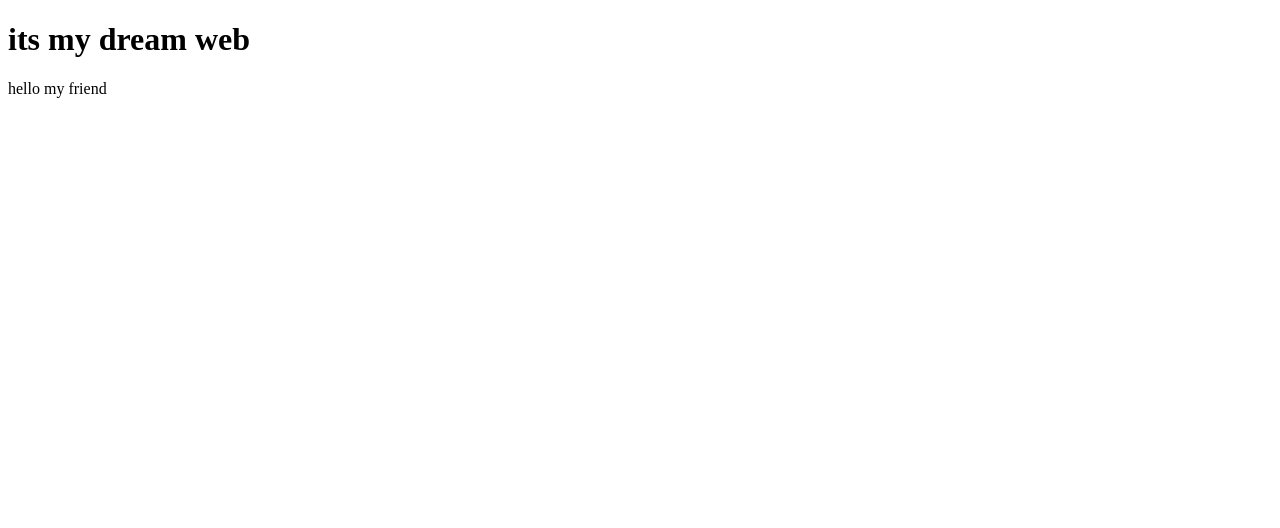
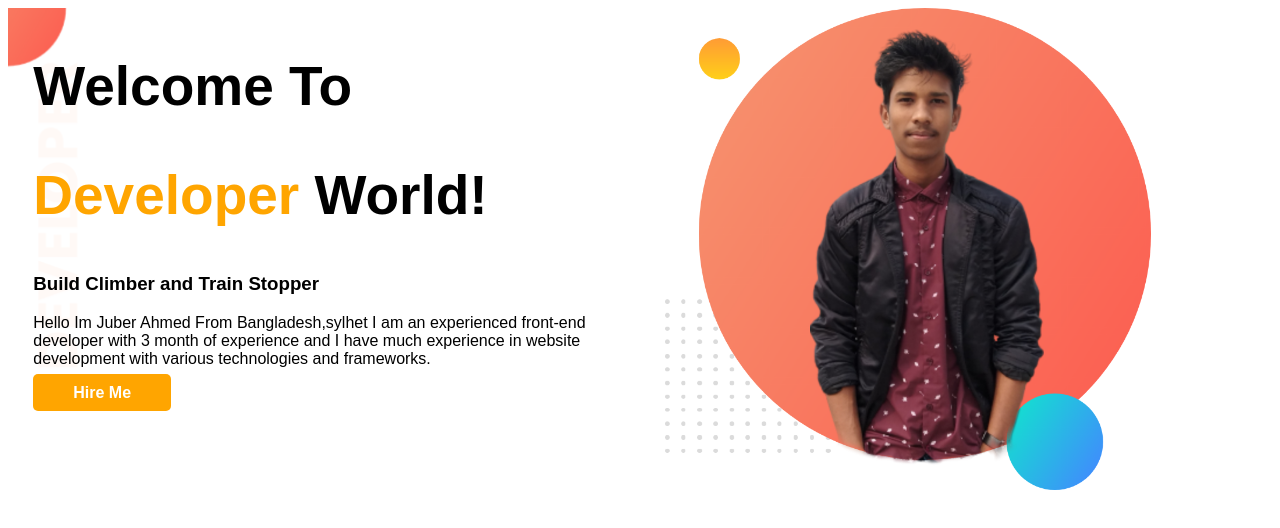
Before and after one commit to juberahmed1/my-developer-portfolio, a plain HTML site: page index.html in a window 1280 px wide. Drawn offline with Linux system fonts and the light colour scheme.

Commit message:
aded to git

```diff
--- a/index.html
+++ b/index.html
@@ -1,14 +1,27 @@
 <!DOCTYPE html>
 <html lang="en">
+
 <head>
     <meta charset="UTF-8">
     <meta http-equiv="X-UA-Compatible" content="IE=edge">
     <meta name="viewport" content="width=device-width, initial-scale=1.0">
-    <title>Dream developer</title>
+    <title>Dream-Developer</title>
     <link rel="stylesheet" href="style.css">
 </head>
+
 <body>
-    <h1>its my dream web</h1>
-    <p>hello my friend</p>
+    <section class="top-banner">
+        <div class="half-width">
+            <h1>Welcome To</h1>
+            <h1><span class="orange-color"> Developer</span> World!</h1>
+            <h3>Build Climber and Train Stopper</h3>
+            <p>Hello Im Juber Ahmed From Bangladesh,sylhet I am an experienced front-end developer with 3 month
+                of experience and I have much experience in website development with various technologies and
+                frameworks.</p>
+            <a class="hire-me" target="blank" href="https://www.facebook.com/juber077723">Hire Me</a>
+        </div>
+        <div class="half-width"><img src="images/school.png.png" alt=""></div>
+    </section>
 </body>
+
 </html>
--- a/style.css
+++ b/style.css
@@ -0,0 +1,11 @@
+body{font-family: 'Poppins', sans-serif;}
+h1{font-size: 55px;}
+.orange-color{color: orange;}
+section{display: flex;}
+.half-width{width: 50%; padding-left: 2%;}
+.half-width img {width: 80%;}
+.hire-me{background-image: linear-gradient(orange tomato ); text-decoration: none;background-color: orange; padding: 10px 40px; border-radius: 5px;color: white ;font-weight: 700;}
+.top-banner{background-image: url(images/top-banner.png);background-repeat: no-repeat;}
+<link rel="preconnect" href="https://fonts.googleapis.com">
+<link rel="preconnect" href="https://fonts.gstatic.com" crossorigin>
+<link href="https://fonts.googleapis.com/css2?family=Poppins&display=swap" rel="stylesheet">
```
Also changed, not shown: images/dream-bg.png (added), images/exp-bg.png (added), images/my-bg.png (added), images/my-bg2.png (added), images/school.png.png (added), images/simol.png.png (added), images/top-banner.png (added), 7 other files.
